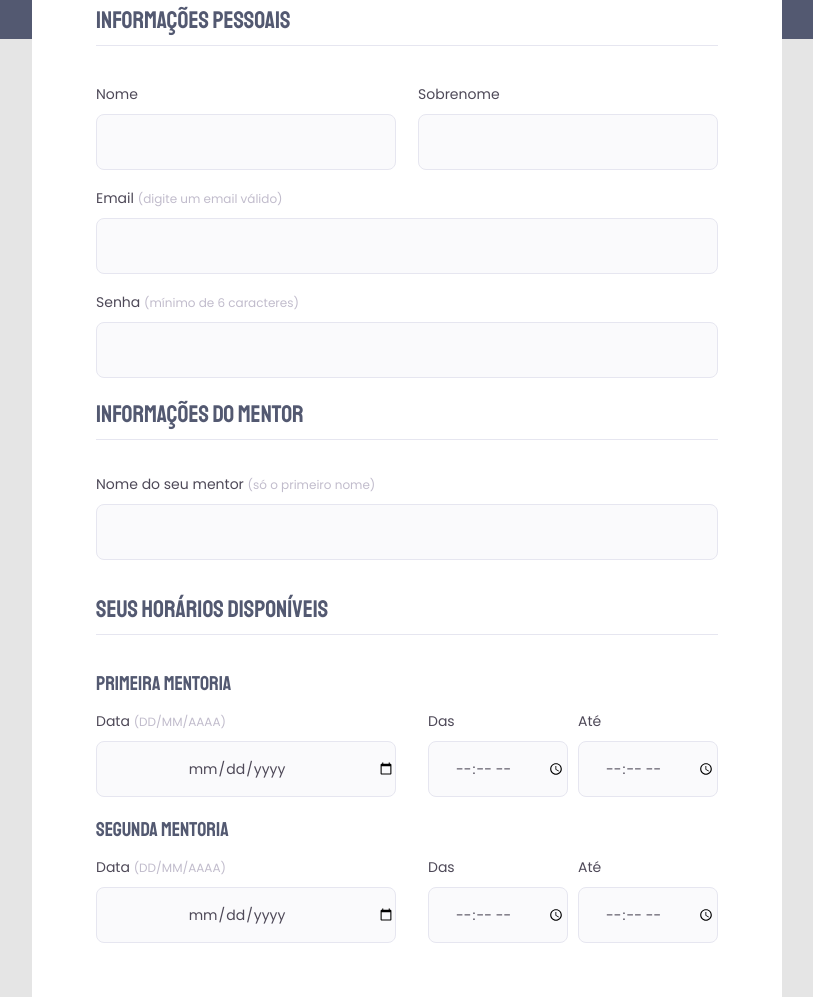
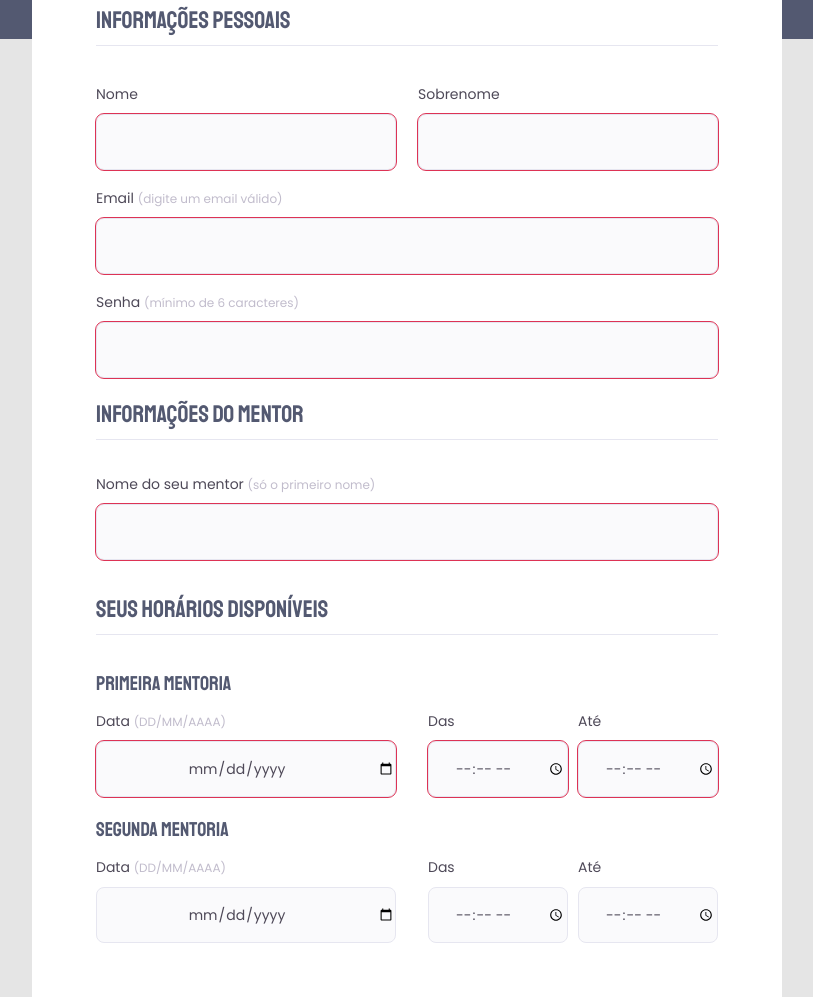
Before and after one commit to lucasvs01/Criando_formul-rios_01, a plain HTML site: page index.html in a window 1280 px wide. Shown: the part 397-1394 px from the top of the page, without its empty margins (233-1046 px from the left). Drawn offline with Linux system fonts and the light colour scheme.

Commit message:
finished

```diff
--- a/index.html
+++ b/index.html
@@ -43,24 +43,24 @@
                         <div class="col-2">
                             <div class="input-wrapper">
                                 <label for="mentoring-name">Nome</label>
-                                <input type="text" name="" id="mentoring-name">
+                                <input required type="text" name="" id="mentoring-name">
                             </div>
 
                             <div class="input-wrapper">
                                 <label for="mentoring-second-name">Sobrenome</label>
-                                <input type="text" id="mentoring-second-name">
+                                <input required type="text" id="mentoring-second-name">
                             </div>
                         </div>
 
 
                         <div class="input-wrapper">
                             <label for="mentoring-email">Email <span>(digite um email válido)</span></label>
-                            <input type="email" id="mentoring-email">
+                            <input required type="email" id="mentoring-email">
                         </div>
 
                         <div class="input-wrapper">
                             <label for="mentoring-password">Senha <span>(mínimo de 6 caracteres)</span></label>
-                            <input type="password" id="mentoring-password">
+                            <input required minlength="6" type="password" id="mentoring-password">
                         </div>
                     </div>
                 </fieldset>
@@ -72,7 +72,7 @@
 
                         <div class="input-wrapper-mentor">
                             <label for="mentor-name">Nome do seu mentor <span>(só o primeiro nome)</span></label>
-                            <input type="text" name="" id="mentor-name">
+                            <input required type="text" name="" id="mentor-name">
                         </div>
                     </div>
                 </fieldset>
@@ -94,18 +94,18 @@
 
                                 <div class="input-wrapper-date">
                                     <label for="mentoring-date">Data <span>(DD/MM/AAAA)</span></label>
-                                    <input type="date" name="" id="mentoring-date">
+                                    <input required type="date" name="" id="mentoring-date">
                                 </div>
 
                                 <div class="col-3">
                                     <div class="input-wrapper-date">
                                         <label for="mentoring-begin">Das</label>
-                                        <input type="time" id="mentoring-begin">
+                                        <input required type="time" id="mentoring-begin">
                                     </div>
 
                                     <div class="input-wrapper-date">
                                         <label for="mentoring-end">Até</label>
-                                        <input type="time" id="mentoring-end">
+                                        <input required type="time" id="mentoring-end">
                                     </div>
                                 </div>
                             </div>
--- a/style.css
+++ b/style.css
@@ -29,9 +29,6 @@ body::before {
 
 }
 
-.page {
-
-}
 
 .wrapper {
 
@@ -145,7 +142,7 @@ form fieldset legend {
 
 }
 
-.input-wrapper label, .input-wrapper-mentor label, .input-wrapper-date label {
+fieldset label {
 
     font-family: 'Poppins';
     font-weight: 400;
@@ -155,7 +152,7 @@ form fieldset legend {
 
 }
 
-.input-wrapper label span, .input-wrapper-mentor label span, .input-wrapper-date label span {
+fieldset span {
     font-family: 'Poppins';
     font-weight: 400;
     font-size: 12px;
@@ -165,7 +162,7 @@ form fieldset legend {
 
 }
 
-.input-wrapper input, .input-wrapper-mentor input, .input-wrapper-date input {
+fieldset input {
 
     height: 56px;
     border: 1px solid #E6E6F0;
@@ -318,4 +315,9 @@ footer input {
 
 footer input:hover {
     background: #dd3355;
+
 }
+
+input:invalid {
+    outline: #dd3355 1px solid;
+}
```
